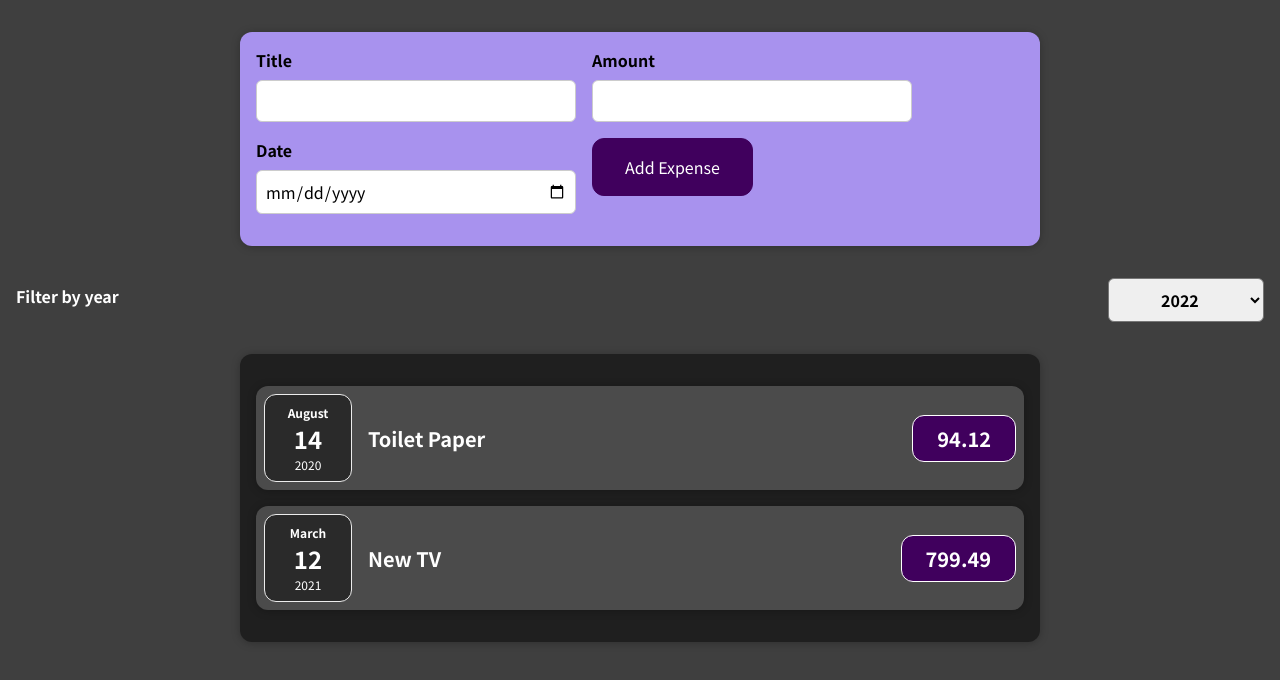
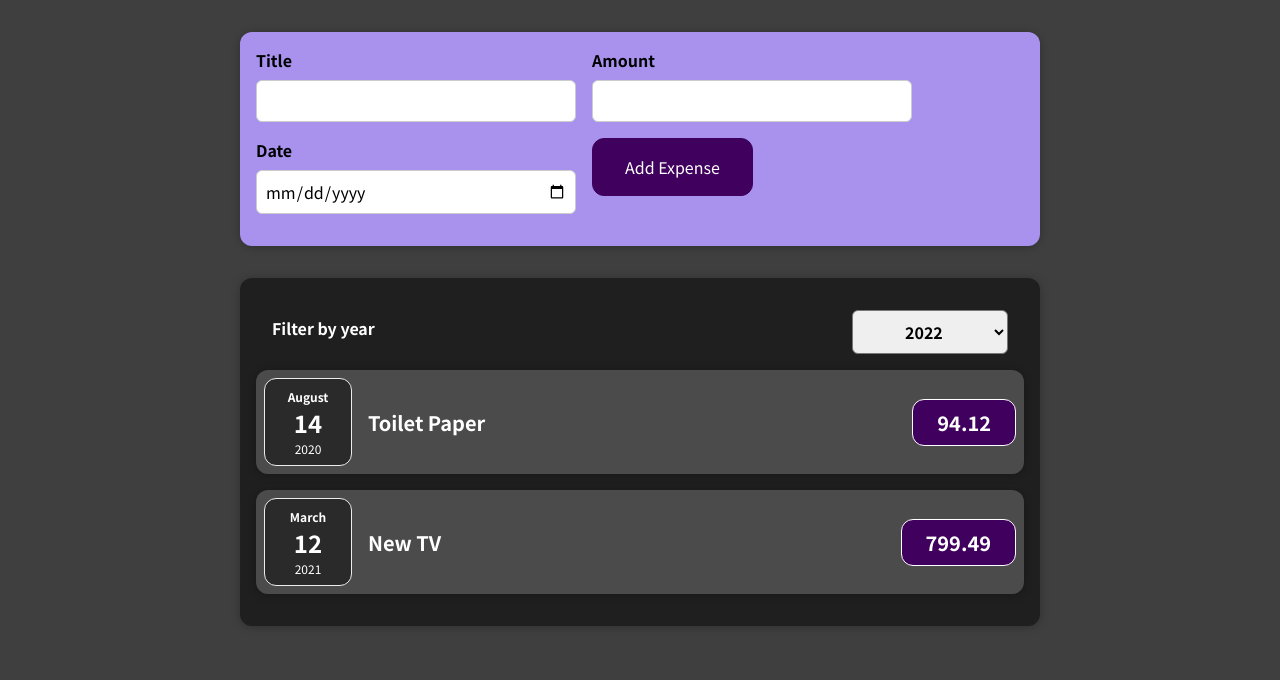
Before and after one commit to wkimeria/wkimeria-react-learning, a React (Create React App) app: page / in a window 1280 px wide. Shown: the top 680 px of the page. Built offline with nearby package versions, Linux system fonts and the light colour scheme.

Commit message:
After Section 5: Outputting condointional content

```diff
--- a/src/components/expenses/Expenses.js
+++ b/src/components/expenses/Expenses.js
@@ -16,16 +16,23 @@
         })
     }
 
+    let expensesContent = <p>No expenses found</p>
+    if(filteredExpenses.length > 0){
+        expensesContent = filteredExpenses.map(
+            expense => <ExpenseItem
+                key={expense.id}
+                title={expense.title}
+                amount={expense.amount}
+                date={expense.date}/>
+        );
+    }
+
     return (
         <div>
-            <ExpenseFilter onYearFilterChange={handleYearFilterChange}/>
-            <Card className="expenses">{filteredExpenses.map(
-                expense => <ExpenseItem
-                    key={expense.id}
-                    title={expense.title}
-                    amount={expense.amount}
-                    date={expense.date}/>
-            )}</Card>
+            <Card className="expenses">
+                <ExpenseFilter onYearFilterChange={handleYearFilterChange}/>
+                {expensesContent}
+            </Card>
         </div>
     );
 }
```
